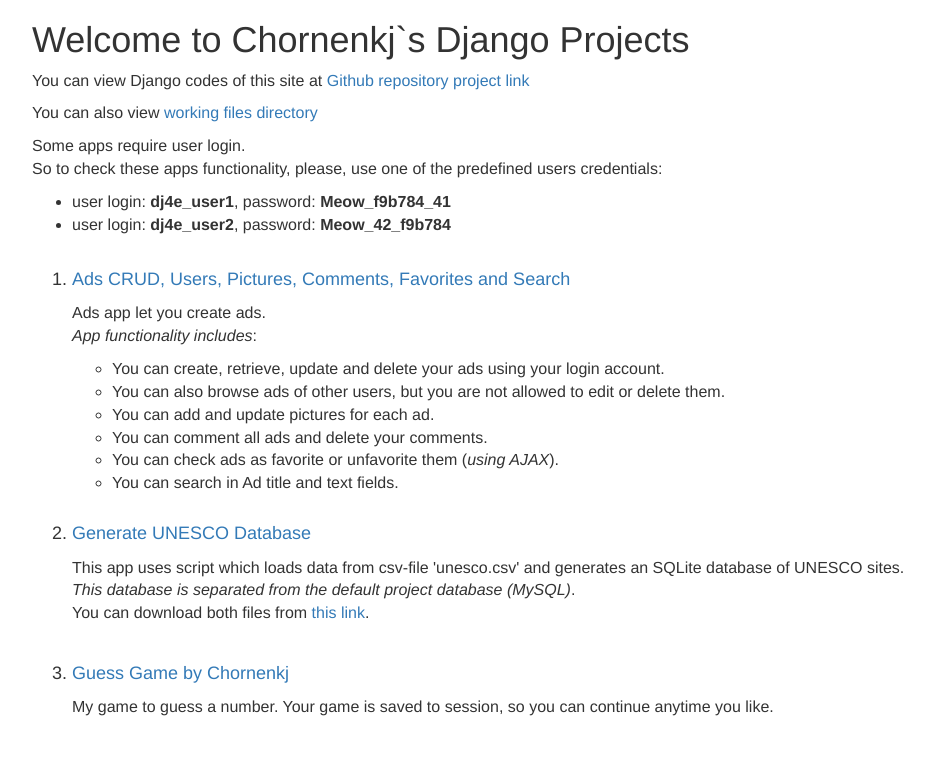
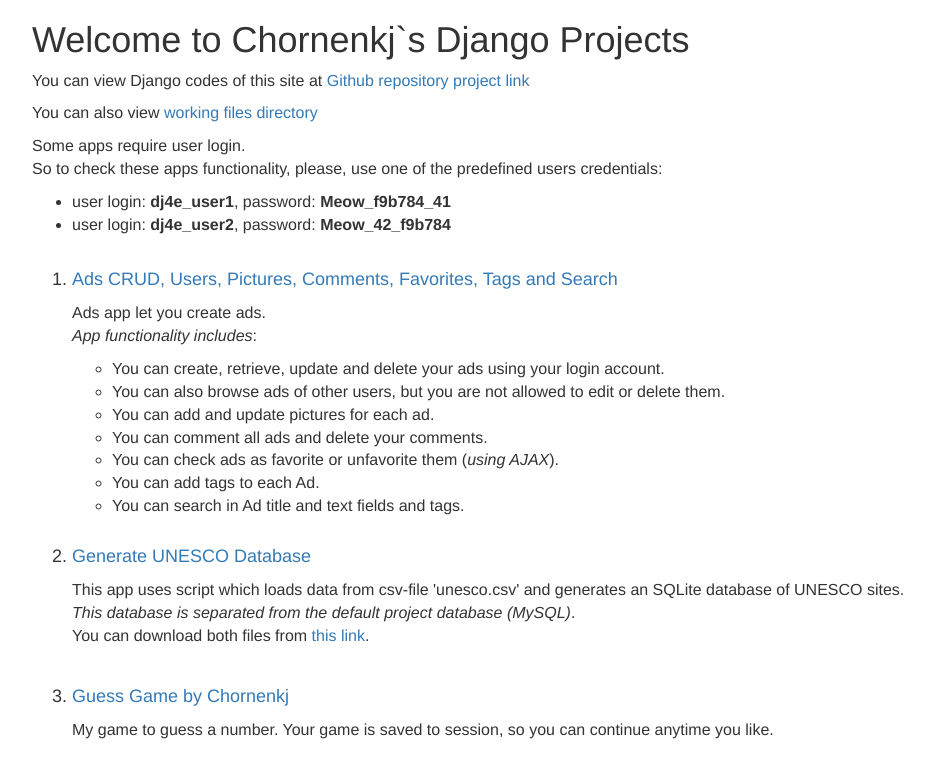
Before and after one commit to chornenkj/university-michigan-django, a Django app: page / in a window 1280 px wide. Shown: the top 758 px of the page, without its empty margins (38-972 px from the left). Run offline with Django 3.2, Linux system fonts and the light colour scheme; some libraries are stand-ins or nearby versions.

Commit message:
Django course

```diff
--- a/mysite/ads/templates/ads/ad_confirm_delete.html
+++ b/mysite/ads/templates/ads/ad_confirm_delete.html
@@ -1,7 +1,7 @@
 {% extends "base_menu.html" %}
 
 {% block title %}
-Ads CRUD and Users
+Ads CRUD, Users, Pictures, Comments, Favorites, Tags and Search
 {% endblock %}
 
 {% block content %}
--- a/mysite/ads/templates/ads/ad_detail.html
+++ b/mysite/ads/templates/ads/ad_detail.html
@@ -1,7 +1,7 @@
 {% extends "base_menu.html" %}
 
 {% block title %}
-Ads CRUD, Users, Pictures and Comments
+Ads CRUD, Users, Pictures, Comments, Favorites, Tags and Search
 {% endblock %}
 
 {% load humanize %} <!-- https://docs.djangoproject.com/en/3.0/ref/contrib/humanize -->
--- a/mysite/ads/templates/ads/ad_form.html
+++ b/mysite/ads/templates/ads/ad_form.html
@@ -1,7 +1,7 @@
 {% extends "base_menu.html" %}
 
 {% block title %}
-Ads CRUD, Users, Pictures, Comms, Favorites and Search
+Ads CRUD, Users, Pictures, Comments, Favorites, Tags and Search
 {% endblock %}
 
 {% load crispy_forms_tags %}
--- a/mysite/ads/templates/ads/ad_list.html
+++ b/mysite/ads/templates/ads/ad_list.html
@@ -1,7 +1,7 @@
 {% extends "base_menu.html" %}
 
 {% block title %}
-Ads CRUD, Users, Pictures, Comments, Favorites and Search
+Ads CRUD, Users, Pictures, Comments, Favorites, Tags and Search
 {% endblock %}
 
 {% block content %}
--- a/mysite/ads/templates/ads/comment_delete.html
+++ b/mysite/ads/templates/ads/comment_delete.html
@@ -1,7 +1,7 @@
 {% extends "base_bootstrap.html" %}
 
 {% block title %}
-Ads CRUD, Users, Pictures and Comments
+Ads CRUD, Users, Pictures, Comments, Favorites, Tags and Search
 {% endblock %}
 
 {% block content %}
--- a/mysite/home/templates/home/main.html
+++ b/mysite/home/templates/home/main.html
@@ -22,7 +22,7 @@
         </ul></p></p><br/>
 
 <ol style="font-size: large">
-    <li><p style="font-size: large"><a href="{% url 'ads:all' %}">Ads CRUD, Users, Pictures, Comments, Favorites and Search</a></p>
+    <li><p style="font-size: large"><a href="{% url 'ads:all' %}">Ads CRUD, Users, Pictures, Comments, Favorites, Tags and Search</a></p>
     <p style="font-size: medium">Ads app let you create ads.<br/>
     <em>App functionality includes</em>:</p>
     <ul style="font-size: medium">
@@ -31,7 +31,8 @@
     <li>You can add and update pictures for each ad.</li>
     <li>You can comment all ads and delete your comments.</li>
     <li>You can check ads as favorite or unfavorite them (<em>using AJAX</em>).</li>
-    <li>You can search in Ad title and text fields.</li>
+    <li>You can add tags to each Ad.</li>
+    <li>You can search in Ad title and text fields and tags.</li>
     </ul>
     <br></li>
 
```
